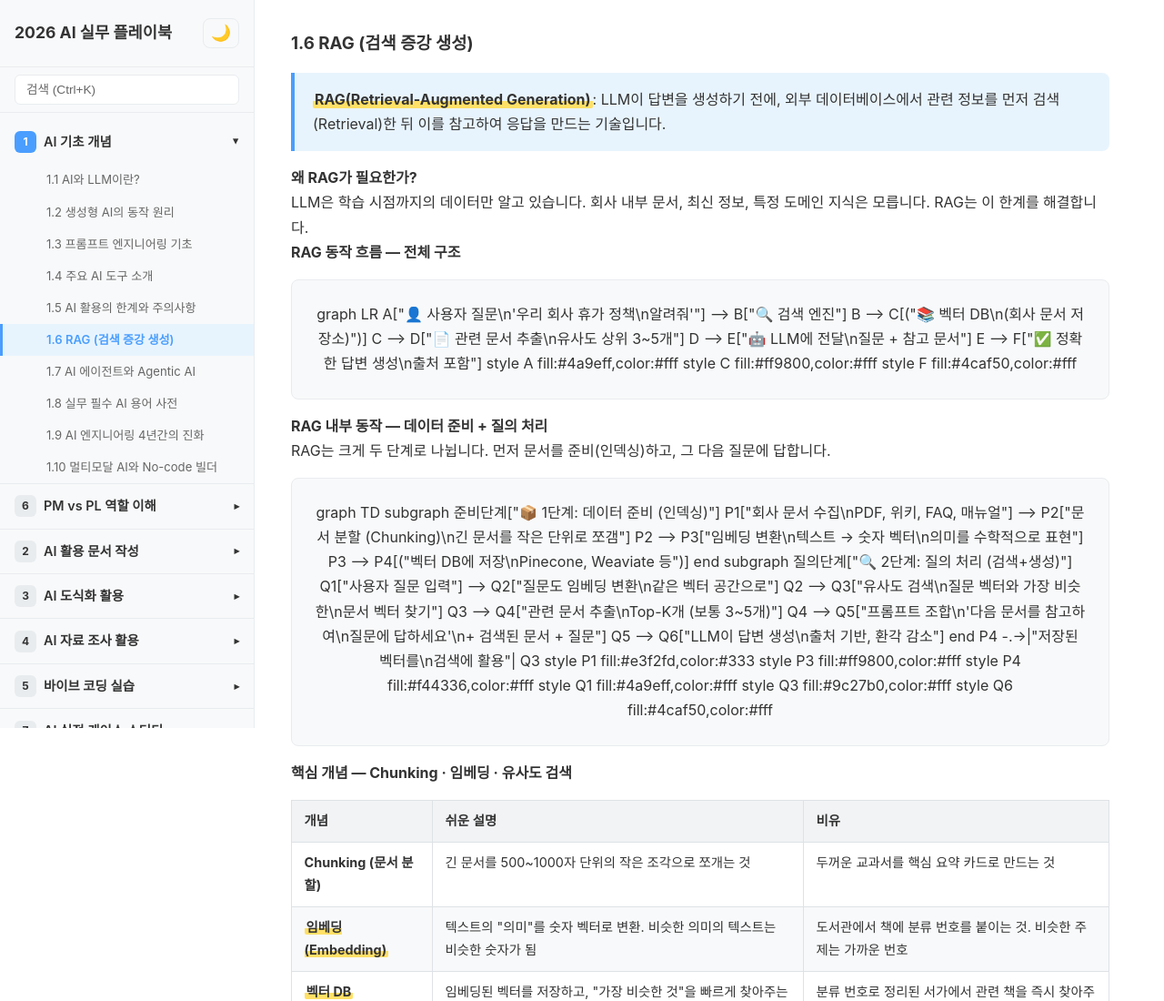
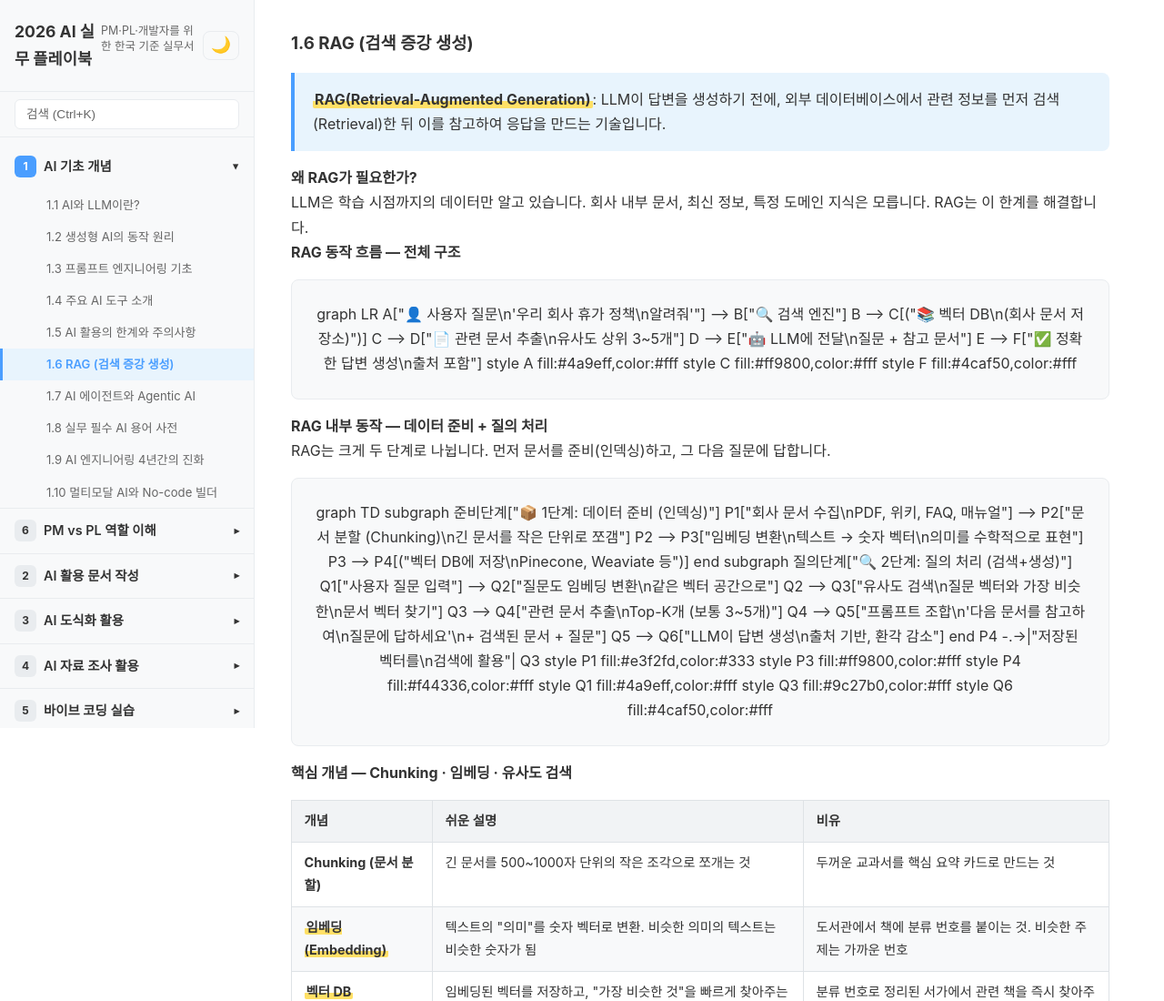
Before and after one commit to totoma7/projectPmEdu, a website: page module1-2.html in a window 1280 px wide. Shown: the top 1100 px of the page at 91% size. Drawn offline with nearby package versions, Linux system fonts and the light colour scheme; a script that the page names is missing.

Commit message:
Auto-commit: source updated

```diff
--- a/module1-2.html
+++ b/module1-2.html
@@ -18,6 +18,7 @@
   <nav id="sidebar" aria-label="교육 목차">
     <div class="sidebar-header">
       <h1 class="sidebar-title">2026 AI 실무 플레이북</h1>
+      <p class="sidebar-tagline" style="margin:-0.3rem 0 0.6rem 0; font-size:0.78rem; color:var(--text-secondary); line-height:1.35;">PM·PL·개발자를 위한 한국 기준 실무서</p>
       <button id="theme-toggle" aria-label="테마 전환">
         <span class="theme-icon">🌙</span>
       </button>
```
